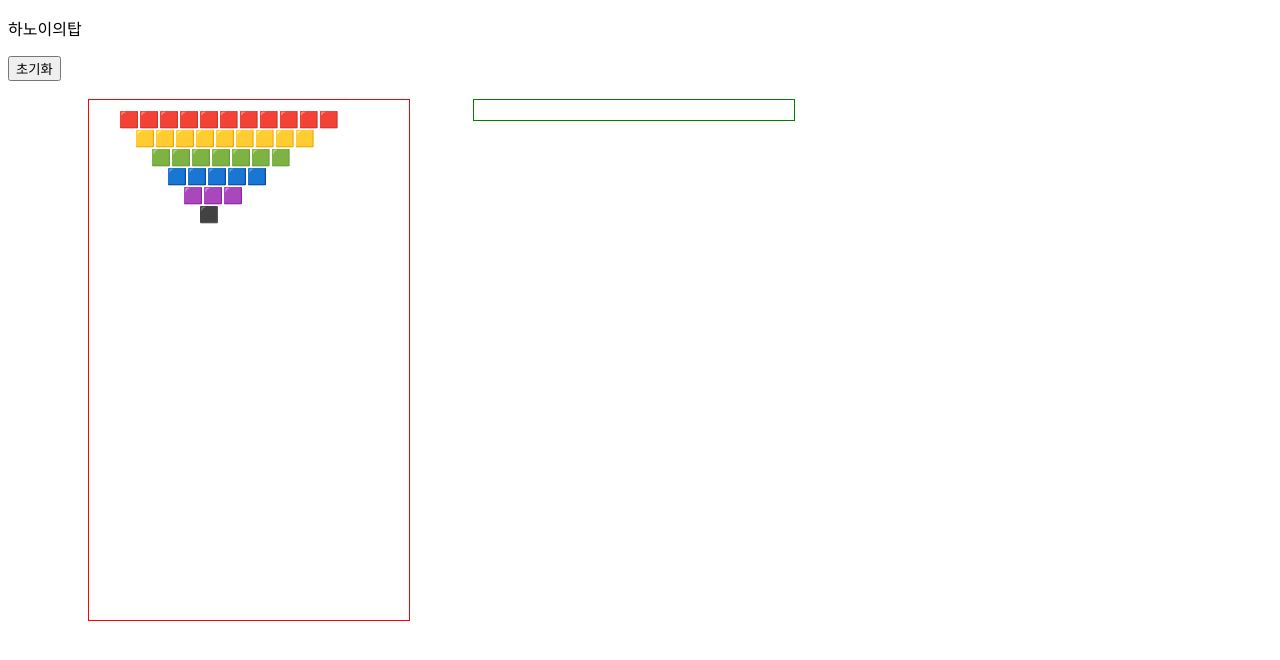
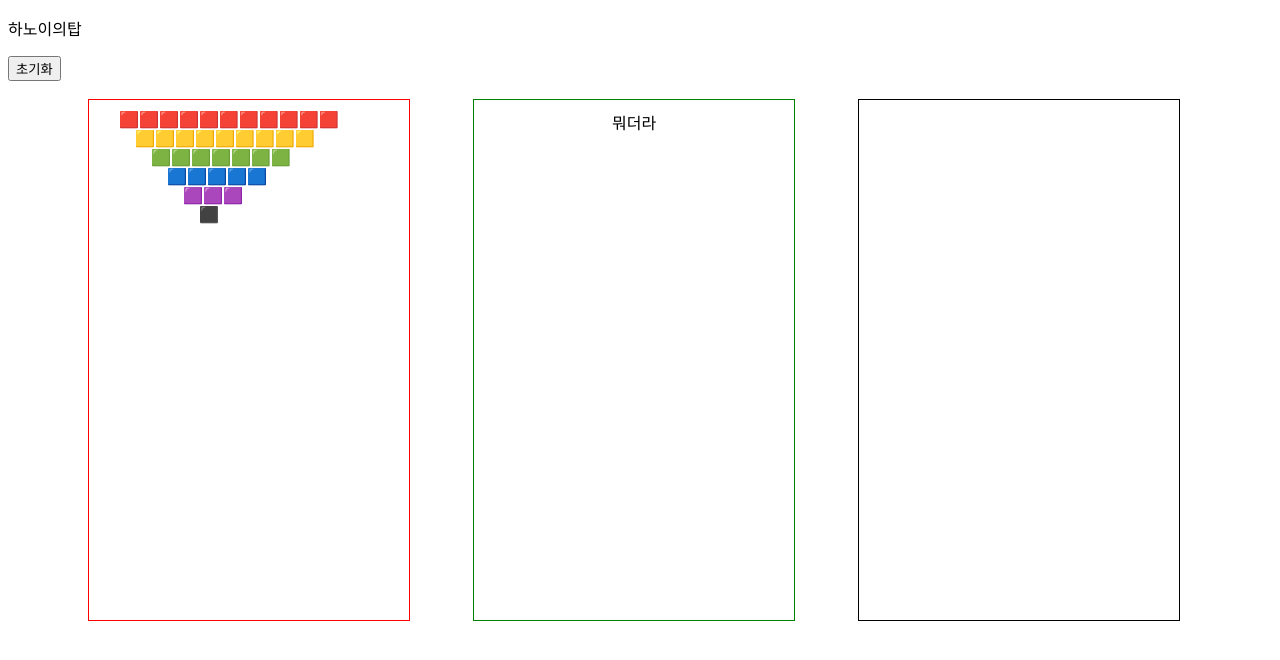
Before and after one commit to Godmode23/RWStudy, a plain HTML site: page Lecture 04/index.html in a window 1280 px wide. Drawn offline with Linux system fonts and the light colour scheme.

Commit message:
최종본

```diff
--- a/Lecture 04/index.html
+++ b/Lecture 04/index.html
@@ -25,8 +25,8 @@
                 &nbsp&nbsp&nbsp&nbsp&nbsp&nbsp&nbsp&nbsp&nbsp&nbsp&nbsp&nbsp&nbsp&nbsp&nbsp&nbsp&nbsp&nbsp&nbsp&nbsp&nbsp🟪🟪🟪 <br>
                 &nbsp&nbsp&nbsp&nbsp&nbsp&nbsp&nbsp&nbsp&nbsp&nbsp&nbsp&nbsp&nbsp&nbsp&nbsp&nbsp&nbsp&nbsp&nbsp&nbsp&nbsp&nbsp&nbsp&nbsp ⬛️
     </div>
-    <div style="border:1px solid green; float: left; margin-left: 5%; padding:10px; width: 300px; height: 500pxdiv>
-    <div style="border:1px solid green; float: left; margin-left: 5%; padding:10px; width: 300px; height: 500px;"></div>
+    <div style="text-align:center; border:1px solid green; float: left; margin-left: 5%; padding:10px; width: 300px; height: 500px;">뭐더라</div>
+    <div style="border:1px solid black; float: left; margin-left: 5%; padding:10px; width: 300px; height: 500px;"></div>
 
 </body>
 </html>
```
